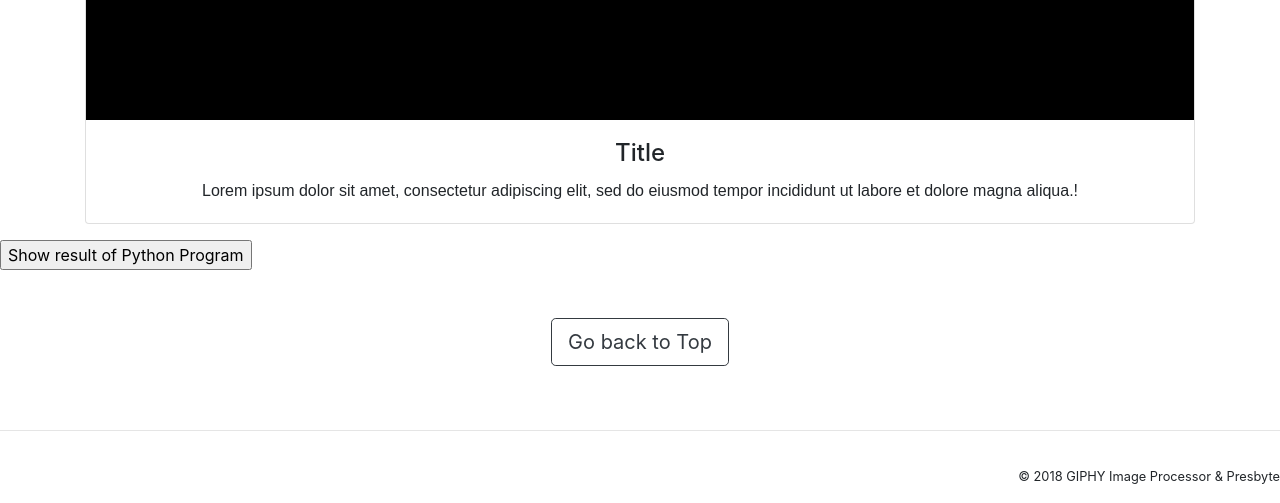
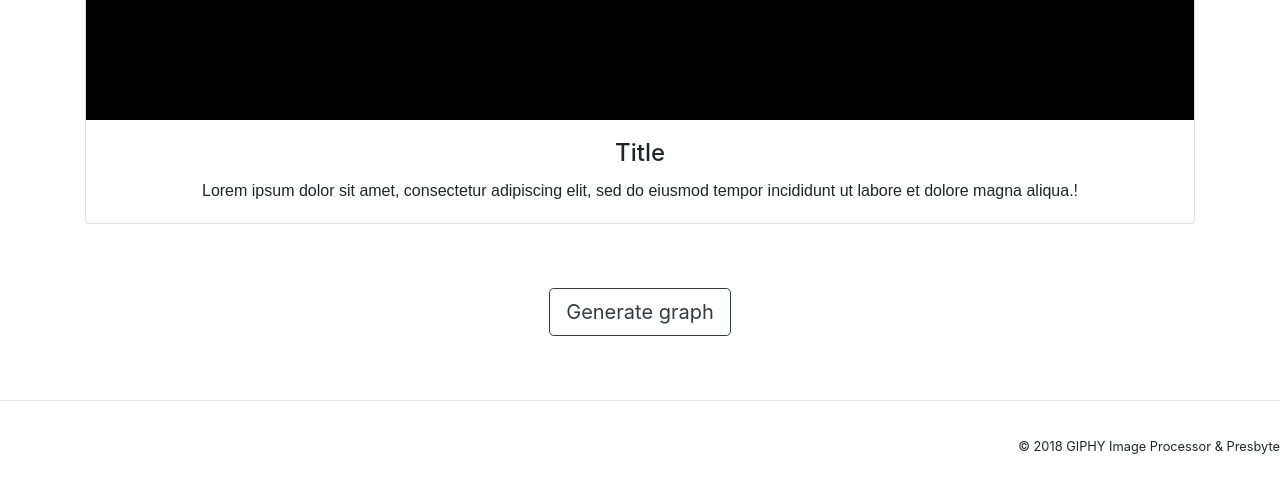
Before and after one commit to RGPosadas/BostonHacks2018, a Flask app: page / in a window 1280 px wide. Shown: the part 1338-1841 px from the top of the page. After the commit the page ends 1792 px from the top, so only its background shows below. Run offline with Flask 2, Linux system fonts and the light colour scheme; some libraries are stand-ins or nearby versions.

Commit message:
final push

```diff
--- a/templates/index.html
+++ b/templates/index.html
@@ -103,16 +103,17 @@
         </div>
     </div><!-- /GIF -->
 
-      <!-- Chart -->
-      <div id="graph">
-          <input type="submit" onclick="javascript:plot()" value="Show result of Python Program">
-      </div>
-      <!-- /Chart -->
 
-      <!-- callout button -->
-      <div class="container text-center">
+    <!-- Chart -->
+     <div class="container text-center" id="graph">
+           <a class="btn btn-outline-dark btn-lg mx-auto my-5" onclick="javascript:plot()" href="#top">Generate graph</a>
+         </div>
+       <!-- /Chart -->
+
+      <!-- callout button
+      <div class="container ;text-center">
         <a class="btn btn-outline-dark btn-lg mx-auto my-5" href="#top">Go back to Top</a>
-     </div>
+     </div> -->
    	  <!-- signup form -->
             <hr>
 
--- a/templates/script.js
+++ b/templates/script.js
@@ -26,3 +26,7 @@ function loadGIF() {
 function changeImage(){
     document.getElementById("imgClickAndChange").src = image;
 }
+
+function apiCall(image) {
+    xhttp.open("GET", );
+}
```
Also changed, not shown: templates/img/GIF.JPG (added).
